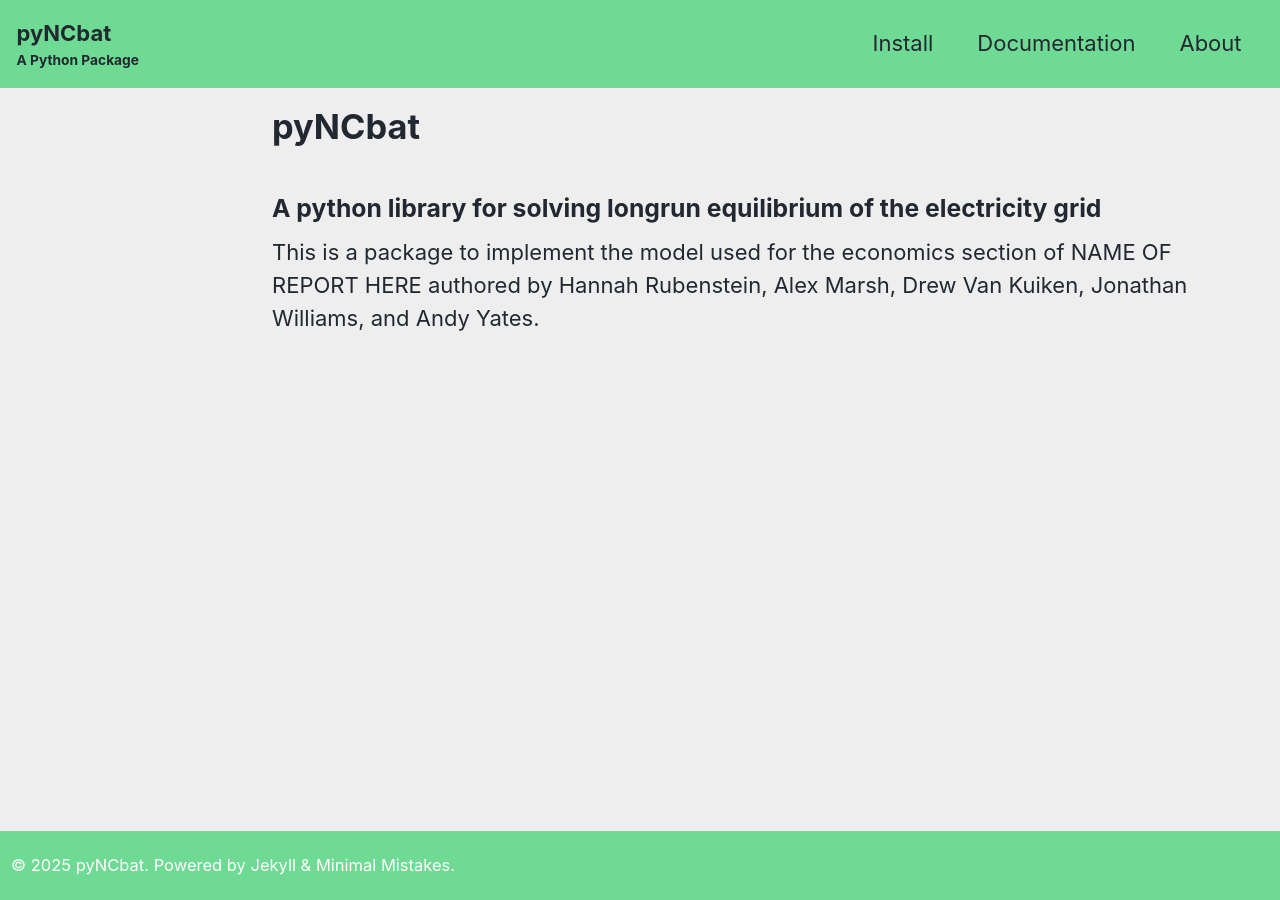
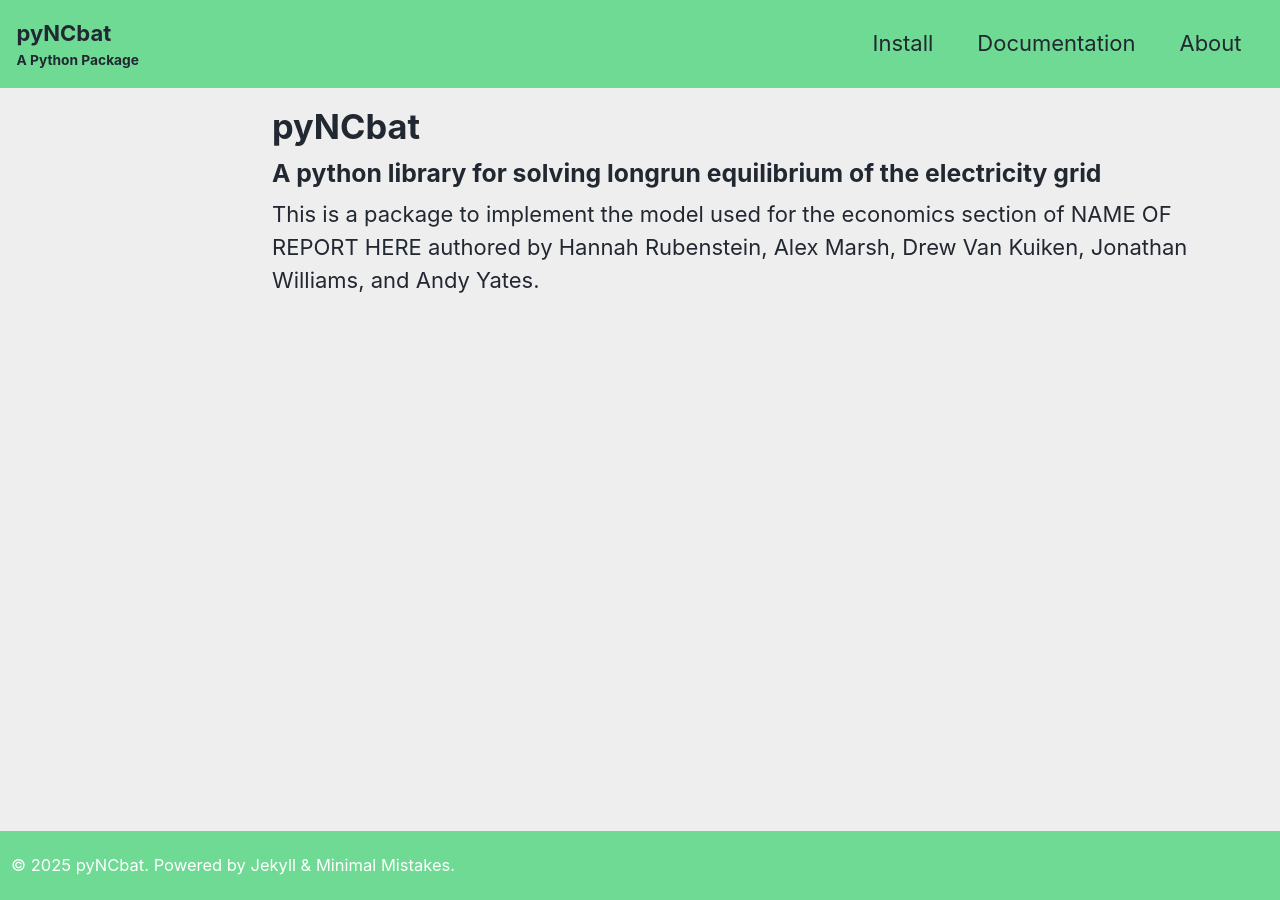
Before and after one commit to alexiom/pyNCbat, a Jekyll site: the page built from docs/_pages/home.md, in a window 1280 px wide. Built offline with Jekyll 4.4.1, drawn with Linux system fonts in a browser that asks for light colours; cached includes are drawn as plain includes.

Commit message:
Update single.html

```diff
--- a/docs/_layouts/single.html
+++ b/docs/_layouts/single.html
@@ -21,7 +21,7 @@
 <div id="main" role="main">
   {% include sidebar.html %}
 
-  <article class="page" itemscope itemtype="https://schema.org/CreativeWork"{% if page.locale %} lang="{{ page.locale }}"{% endif %}>
+  <article {% if page.sidebar %} class="page" {% else %} class="page page--nosiderbar" {% endif %} itemscope itemtype="https://schema.org/CreativeWork"{% if page.locale %} lang="{{ page.locale }}"{% endif %}>
     {% if page.title %}<meta itemprop="headline" content="{{ page.title | replace: '|', '&#124;' | markdownify | strip_html | strip_newlines | escape_once }}">{% endif %}
     {% if page.excerpt %}<meta itemprop="description" content="{{ page.excerpt | markdownify | strip_html | strip_newlines | escape_once }}">{% endif %}
     {% if page.date %}<meta itemprop="datePublished" content="{{ page.date | date_to_xmlschema }}">{% endif %}
@@ -37,7 +37,7 @@
           {%- endif %}
           {% include page__meta.html %}
           {% if page.subtitle %}
-            <h3 id="page-subtitle" class="page__subtitle" itemprop="headline">
+            <h3 id="page-subtitle" class="page__title" itemprop="headline">
               {{ page.subtitle }}
             </h3>
           {% endif %}
```
